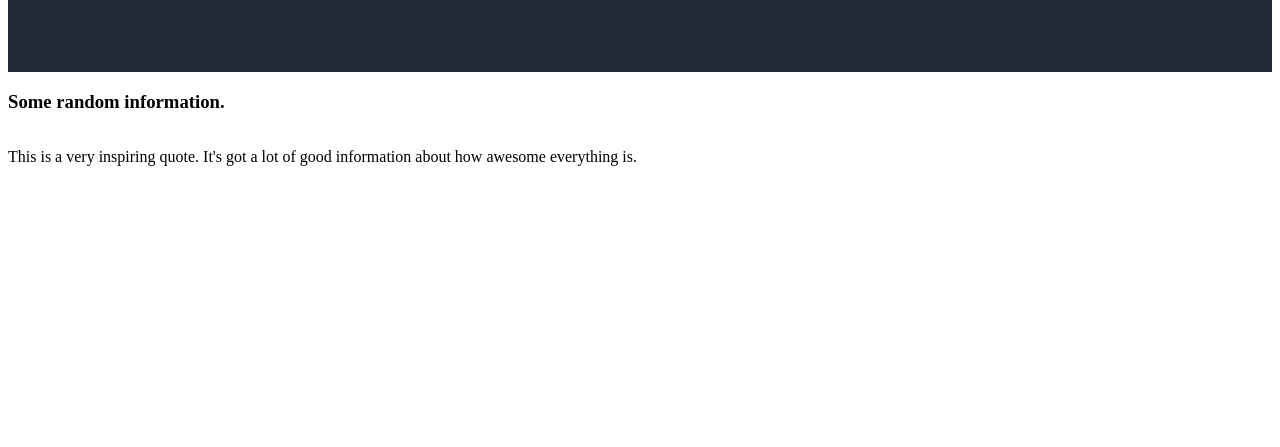
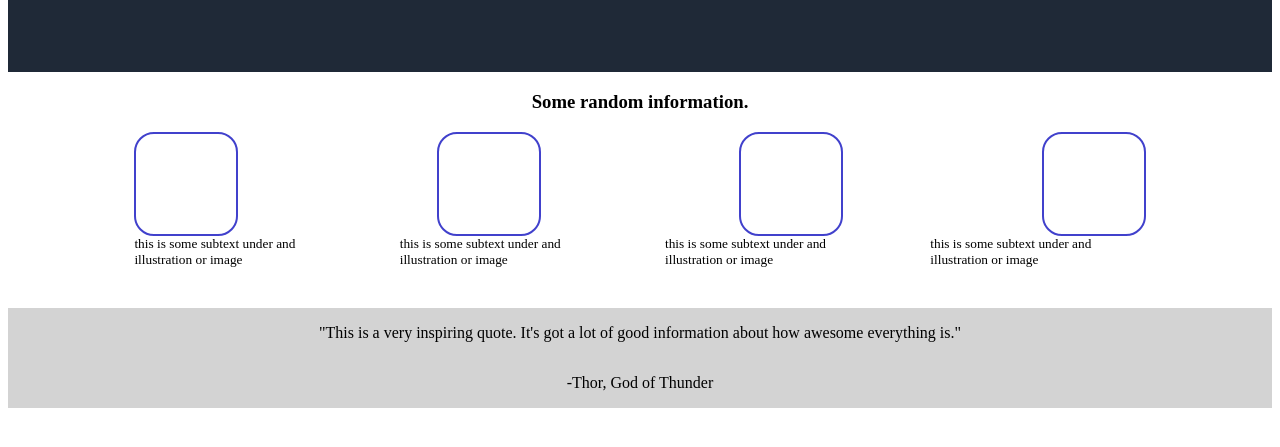
Before and after one commit to sweatylolz/landing-page, a plain HTML site: page index.html in a window 1280 px wide. Shown: the part 283-730 px from the top of the page. Drawn offline with Linux system fonts and the light colour scheme.

Commit message:
add the second body area with some styling

```diff
--- a/index.html
+++ b/index.html
@@ -31,18 +31,27 @@
 
 
 <div id="body1">
-    <h3>Some random information.</h3>
-    <div id="imagerows">
+
+    <div id="body1header"><h3>Some random information.</h3></div>
+    <div class="imagerows">
         <div id="imagerow1"></div>
         <div id="imagerow2"></div>
         <div id="imagerow3"></div>
         <div id="imagerow4"></div>
     </div>
+    <div class="imagerowstext">
+        <div>this is some subtext under and illustration or image</div>
+        <div>this is some subtext under and illustration or image</div>
+        <div>this is some subtext under and illustration or image</div>
+        <div>this is some subtext under and illustration or image</div>
+    </div>
 </div>
 
+
 <div id="body2">
-    <p>This is a very inspiring quote. It's got a lot of good
-        information about how awesome everything is.</p>
+    <p>"This is a very inspiring quote. It's got a lot of good
+        information about how awesome everything is."</p>
+    <p id="author">-Thor, God of Thunder</p>
 </div>
 
 <div id="footer"></div>
--- a/styles.css
+++ b/styles.css
@@ -29,6 +29,40 @@ body {
     background-color: gray;
 }
 
+#body1 {
+    padding-bottom: 40px;
+}
+
+#body1header {
+    display: flex;
+    justify-content: center;
+}
+
+.imagerows, .imagerowstext {
+    display: flex;
+    flex-direction: row;
+    padding-left: 10%;
+    padding-right: 10%;
+}
+
+.imagerows{
+    display: flex;
+    justify-content: space-between;
+}
+
+.imagerowstext {
+    font-size: smaller;
+    justify-content: space-between;
+    gap: 50px;
+}
+
+#imagerow1, #imagerow2, #imagerow3, #imagerow4 {
+    width: 100px;
+    height: 100px;
+    border-radius: 20px;
+    border: 2px solid rgb(65, 65, 204);
+}
+
 a {
     color: lightgray;
     text-decoration: none;
@@ -42,3 +76,16 @@ a:hover {
     display: flex;
     gap: 20px;
 }
+
+#body2 {
+    display: flex;
+    flex-direction: column;
+    align-items: center;
+    background-color: lightgray;
+    padding-left: 200px;
+    padding-right: 200px;
+}
+
+#author {
+    align-items: flex-end;
+}
```
